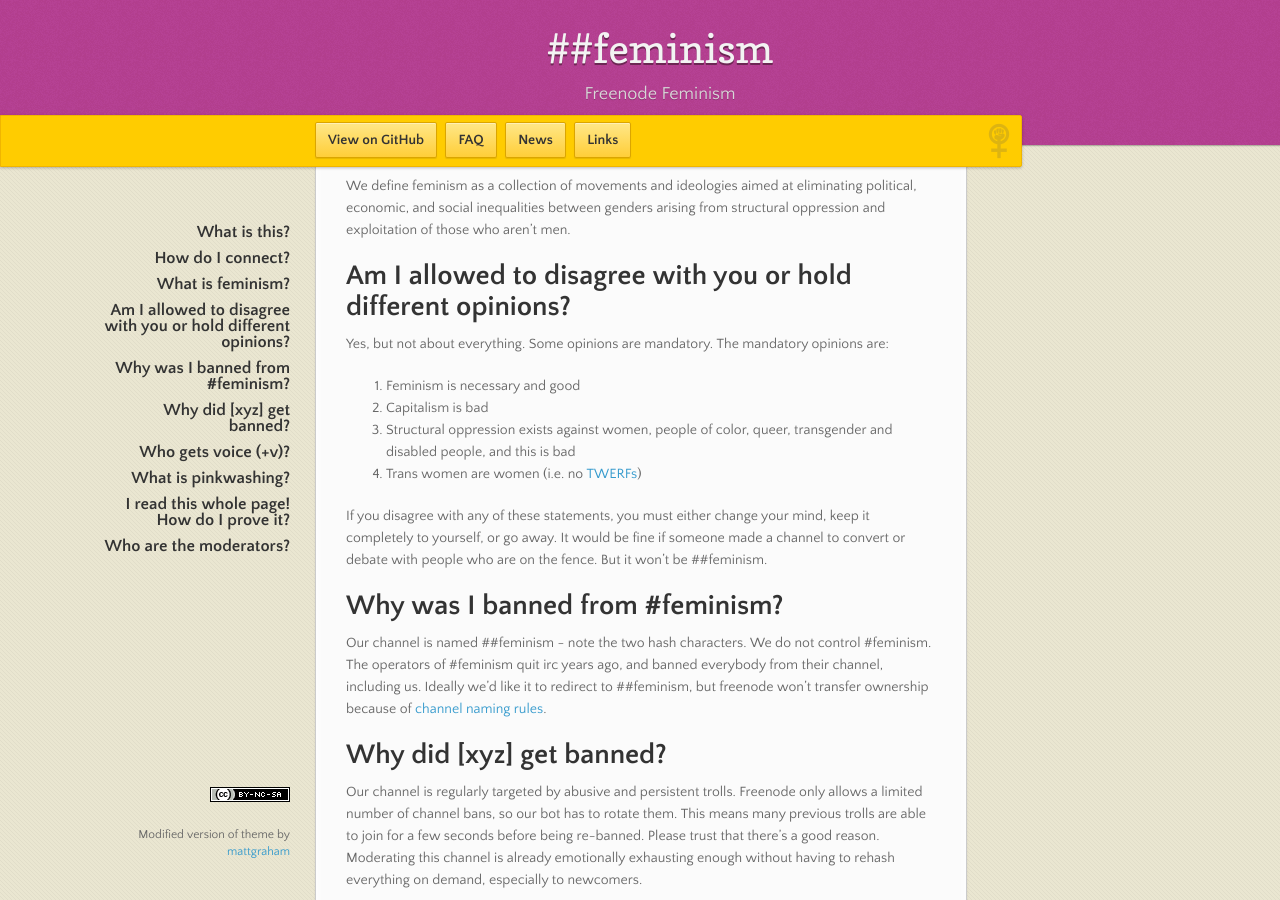
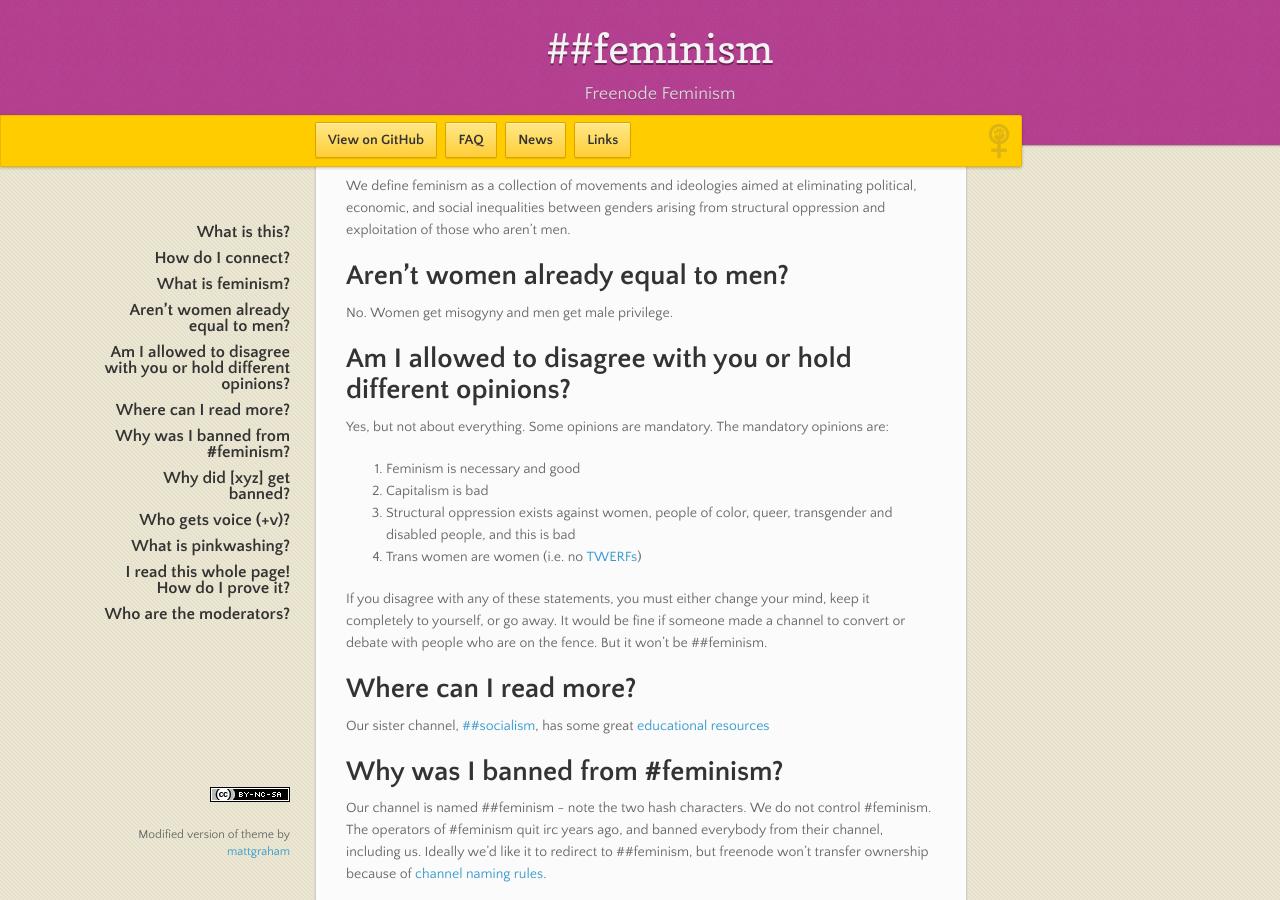
Before and after one commit to feminism-chat/feminism-chat.github.io, a Jekyll site: the page built from faq.md, in a window 1280 px wide and 900 px high, scrolled down 510 px. Built offline with Jekyll 4.4.1, drawn with Linux system fonts in a browser that asks for light colours; nearby versions of some CDN libraries.

Commit message:
move to FAQ: split rule 4
a lot of these rules can boil down to 'read the FAQ and dont ask questions that are in the FAQ', so let's just write the FAQ as if that rule is implied (which any reasonable irc user would agree it is). this makes all the complex wording so much simpler

```diff
--- a/faq.md
+++ b/faq.md
@@ -24,6 +24,10 @@ Other common web gateways (kiwiirc, freenode webchat, matrix) are banned due to
 
 We define feminism as a collection of movements and ideologies aimed at eliminating political, economic, and social inequalities between genders arising from structural oppression and exploitation of those who aren't men.
 
+# Aren't women already equal to men?
+
+No. Women get misogyny and men get male privilege.
+
 # Am I allowed to disagree with you or hold different opinions?
 
 Yes, but not about everything. Some opinions are mandatory. The mandatory opinions are:
@@ -33,6 +37,10 @@ Yes, but not about everything. Some opinions are mandatory. The mandatory opinio
 1. Trans women are women (i.e. no [TWERFs](https://en.wikipedia.org/wiki/Feminist_views_on_transgender_and_transsexual_people))
 
 If you disagree with any of these statements, you must either change your mind, keep it completely to yourself, or go away. It would be fine if someone made a channel to convert or debate with people who are on the fence. But it won't be ##feminism.
+
+# Where can I read more?
+
+Our sister channel, [##socialism](https://freenode-socialism.github.io/), has some great [educational resources](https://freenode-socialism.github.io/educational-resources/)
 
 # Why was I banned from #feminism?
 
```
Also changed, not shown: index.md (+0 -5 lines).
